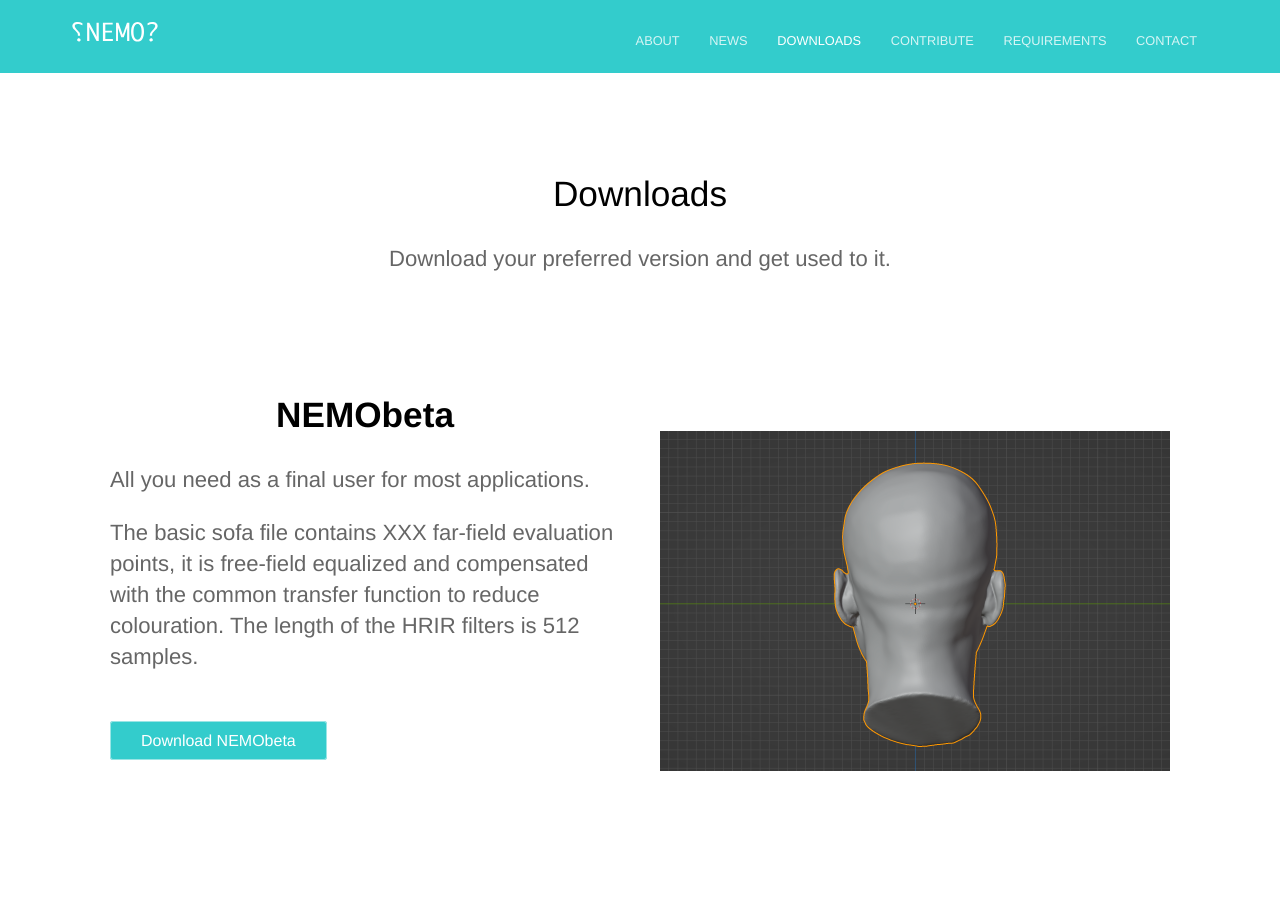
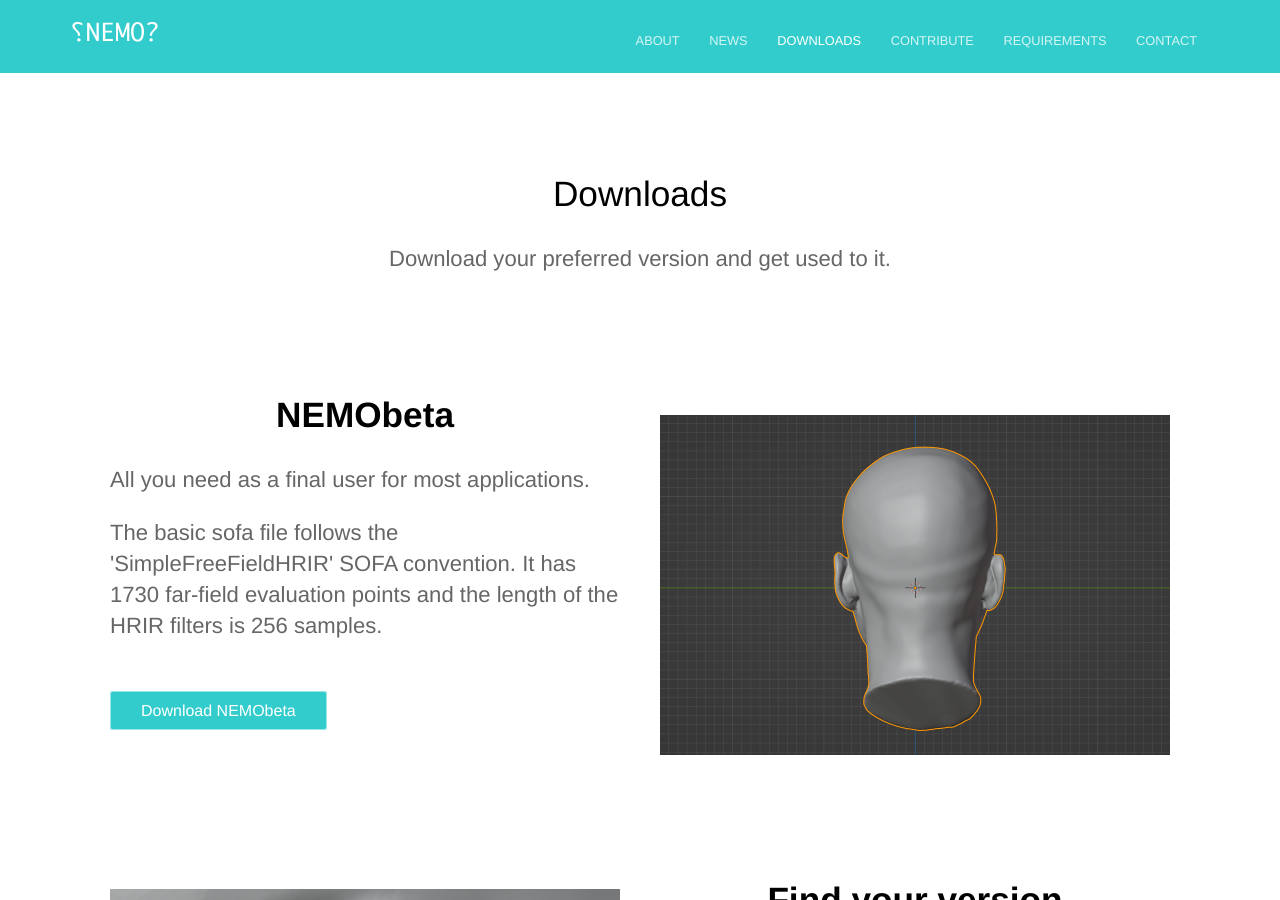
Before and after one commit to TheNEMOproject/TheNEMOproject.github.io, a Jekyll site: the page built from downloads.html, in a window 1280 px wide and 900 px high. Built offline with Jekyll 4.4.1, drawn with Linux system fonts in a browser that asks for light colours.

Commit message:
Update downloads.html

```diff
--- a/downloads.html
+++ b/downloads.html
@@ -9,7 +9,7 @@ description: >-
 		<div class="text editable">
 			<h2><strong>NEMObeta</strong></h2>
 			<p>All you need as a final user for most applications.</p>
-			<p>The basic sofa file contains XXX far-field evaluation points, it is free-field equalized and compensated with the common transfer function to reduce colouration. The length of the HRIR filters is 512 samples.</p>
+			<p>The basic sofa file follows the 'SimpleFreeFieldHRIR' SOFA convention. It has 1730 far-field evaluation points and the length of the HRIR filters is 256 samples.</p>
 			<div class="cta button"><a href="https://github.com/TheNEMOproject/NEMOhrtf">Download NEMObeta</a></div>
 		</div>
 		<div class="image">
```
